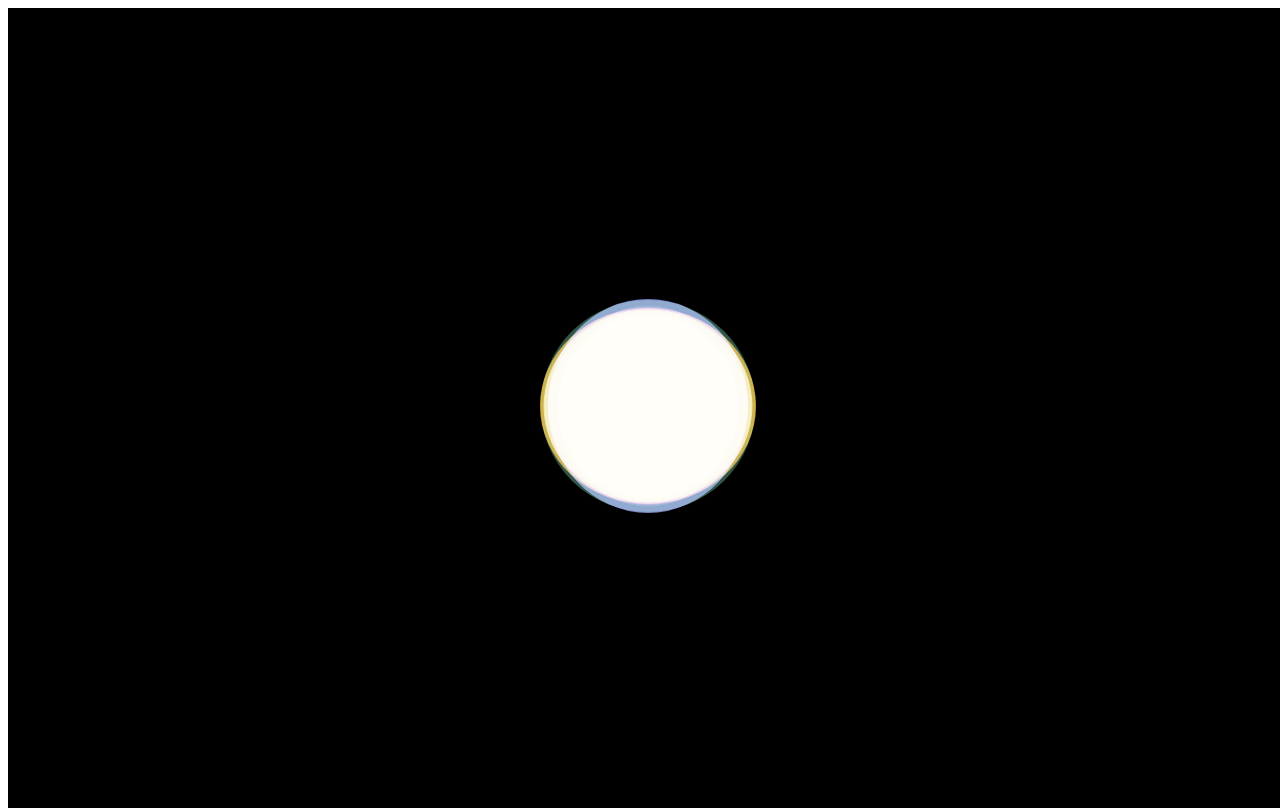
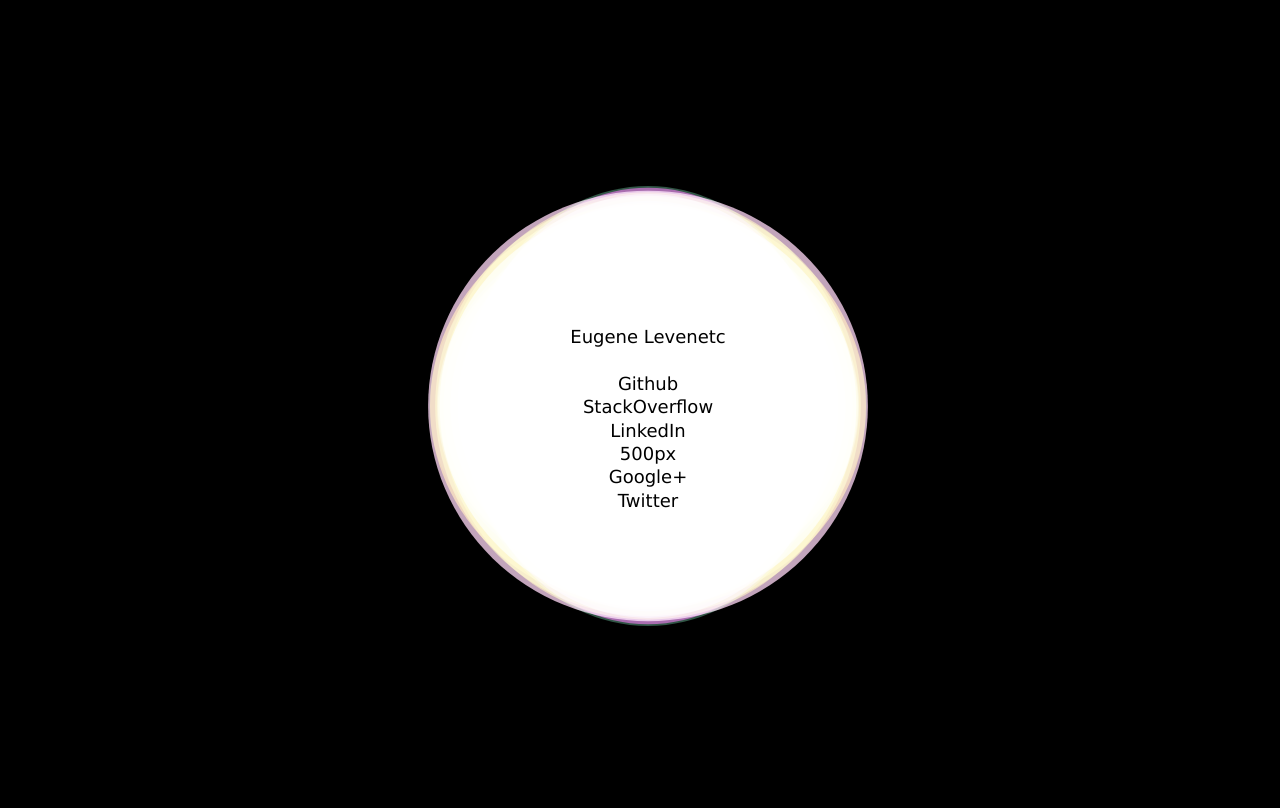
Before and after one commit to elevenetc/homepage, a plain HTML site: page index.html in a window 1280 px wide. Drawn offline with Linux system fonts and the light colour scheme.

Commit message:
Add text links and fix circle animations

```diff
--- a/index.html
+++ b/index.html
@@ -18,92 +18,205 @@
         .inner {
             margin-left: auto;
             margin-right: auto;
-            width: 700px;
+            width: 500px;
         }
 
     </style>
 </head>
-<body>
+<body style="background:black">
 
-<div class="outer" style="background:black">
+<div class="outer">
     <div class="middle">
-        <div class="inner" style="width:700px; margin:0 auto;background:black">
-            <canvas id="canvas-container" width="700" height="700"></canvas>
+        <div class="inner" style="width:500px; margin:0 auto">
+            <canvas id="canvas-container" width="500" height="500"></canvas>
         </div>
     </div>
 </div>
 
 <script type="text/javascript">
 
-    var canvas = document.getElementById('canvas-container');
-    var context = canvas.getContext('2d');
+    const canvas = document.getElementById('canvas-container');
+    const context = canvas.getContext('2d');
+    const fontSize = 18;
+
+    context.font = fontSize + "px Lucida Grande";
 
     var centerX = canvas.width / 2;
     var centerY = canvas.height / 2;
 
-    context.globalCompositeOperation = 'screen';
-    var alpha = 1;
-    var circles = [];
+    var maxAlpha = 0.8;
+    const circles = [];
+    const texts = [
+        new Text(context, "Eugene Levenetc", null),
+        new Text(context, "", null),
+        new Text(context, "Github", "https://github.com/elevenetc"),
+        new Text(context, "StackOverflow", "http://stackoverflow.com/users/798165/fox-in-socks?tab=profile"),
+        new Text(context, "LinkedIn", "https://www.linkedin.com/in/elevenets"),
+        new Text(context, "500px", "https://500px.com/e-levenetc"),
+        new Text(context, "Google+", "https://plus.google.com/+EugeneLevenetc/posts"),
+        new Text(context, "Twitter", "https://twitter.com/elevenetc")
+    ];
 
-    for (var i = 0; i < 10; i++) {
+    for (var i = 0; i < 20; i++) {
         var color = '#' + Math.floor(Math.random() * 16777215).toString(16);
-        var scaleX = getRandom(0.8, 1.1);
-        var scaleY = getRandom(0.8, 1.1);
-        circles[i] = new Circle(centerX, centerY, scaleX, scaleY, 0.8, color);
+        circles[i] = new Circle(centerX, centerY, maxAlpha, color);
     }
+
+    canvas.addEventListener('mousemove', function (evt) {
+
+        const rect = canvas.getBoundingClientRect();
+        const mX = evt.clientX - rect.left;
+        const mY = evt.clientY - rect.top;
+        var foundItem = false;
+
+        for (var i = 0; i < texts.length; i++) {
+            var text = texts[i];
+            if (text.contains(mX, mY)) {
+                foundItem = true;
+                text.mouseOverHandler();
+            } else {
+                text.mouseOutHandler();
+            }
+        }
+
+        document.body.style.cursor = foundItem ? 'pointer' : 'default';
+
+    }, false);
+
+    canvas.addEventListener('mousedown', function (evt) {
+        const rect = canvas.getBoundingClientRect();
+        const mX = evt.clientX - rect.left;
+        const mY = evt.clientY - rect.top;
+        for (var i = 0; i < texts.length; i++) {
+            var text = texts[i];
+            if (text.contains(mX, mY)) text.mouseClickHandler();
+        }
+    }, false);
 
     window.requestAnimationFrame(draw);
 
     function draw() {
-        context.clearRect(0, 0, 700, 700);
-
-        for (var i = 0; i < circles.length; i++) {
-            circles[i].onDraw(context);
-        }
-
-
+        context.clearRect(0, 0, 500, 500);
+        drawCircles();
+        drawTexts();
         window.requestAnimationFrame(draw);
     }
 
-    function drawCircle(context, x, y, scaleX, scaleY, alpha, color) {
+    function drawTexts() {
+        context.globalCompositeOperation = "source-over";
+        var yOffset = 0;
+        const itemDistance = 0.3;
+        const listOffset = (texts.length) * fontSize / 2;
 
+        for (var i = 0; i < texts.length; i++) {
+            var text = texts[i];
+            var x = centerX - text.getWidth() / 2;
+            var y = centerY - text.getHeight() / 2 + yOffset;
+            text.onDraw(context, x, y  - listOffset, i);
+
+            yOffset += text.getHeight() + fontSize * itemDistance;
+        }
     }
 
-    function Circle(x, y, scaleX, scaleY, alpha, color) {
+    function drawCircles() {
+        context.globalCompositeOperation = 'screen';
+        for (var i = 0; i < circles.length; i++) circles[i].onDraw(context);
+    }
 
-        var maxScaleY = 1.1;
-        var minScaleY = 0.9;
-        var yDirection = Math.random() > 0.5 ? 1 : -1;
+    function Circle(x, y, maxAlpha, color) {
+
+        this.color = color;
+
+        const radius = 200;
+        const maxScaleY = 1.1;
+        const minScaleY = 0.9;
+        const scaleYDiff = maxScaleY - minScaleY;
         var currentScaleY = getRandom(minScaleY, maxScaleY);
 
-
-        var maxScaleX = 1.1;
-        var minScaleX = 0.9;
-        var xDirection = Math.random() > 0.5 ? 1 : -1;
+        const maxScaleX = 1.1;
+        const minScaleX = 0.9;
+        const scaleXDiff = maxScaleX - minScaleX;
         var currentScaleX = getRandom(minScaleX, maxScaleX);
 
-        var scaleRateX = getRandom(0.0009, 0.001);
-        var scaleRateY = getRandom(0.0009, 0.001);
+        const scaleRateX = getRandom(0.001, 0.02);
+        const scaleRateY = getRandom(0.001, 0.02);
+
+        var xS = getRandom(1, 10);
+        var yS = getRandom(1, 10);
+        var alpha = 0;
 
         this.onDraw = function (context) {
             context.save();
             context.beginPath();
             context.setTransform(1, 0, 0, 1, x, y);
-//            context.translate(x, y);
-            context.scale(currentScaleX, currentScaleY);
-            context.arc(0, 0, 100, 0, 2 * Math.PI);
+            context.scale(currentScaleX + minScaleX, currentScaleY + minScaleY);
+            context.arc(0, 0, radius, 0, 2 * Math.PI);
             context.globalAlpha = alpha;
-            context.fillStyle = color;
+            context.fillStyle = this.color;
             context.fill();
             context.restore();
 
-            currentScaleX += scaleRateX * xDirection;
-            if (currentScaleX >= maxScaleX)xDirection = -1;
-            else if (currentScaleX <= minScaleX) xDirection = 1;
+            currentScaleX = (Math.sin(xS) / 2 + 0.5) * scaleXDiff;
+            currentScaleY = (Math.sin(yS) / 2 + 0.5) * scaleYDiff;
+            xS += scaleRateX;
+            yS += scaleRateY;
 
-            currentScaleY += scaleRateY * yDirection;
-            if (currentScaleY >= maxScaleY)yDirection = -1;
-            else if (currentScaleY <= minScaleY) yDirection = 1;
+            if (alpha < maxAlpha) alpha += 0.01;
+        }
+    }
+
+    function Text(context, text, link) {
+
+        Text.prototype.overColor = '#3C3C3C';
+        Text.prototype.outColor = 'black';
+
+        var textMetrics = context.measureText(text);
+        const height = fontSize;
+        const width = textMetrics.width;
+        var x;
+        var y;
+        this.color = "black";
+
+        this.onDraw = function (context, x, y) {
+            this.x = x;
+            this.y = y;
+            context.save();
+            context.fillStyle = this.color;
+            context.fillText(text, x, y + height);
+            context.restore();
+        };
+
+        this.getText = function () {
+            return text;
+        };
+
+        this.getWidth = function () {
+            return width;
+        };
+
+        this.getHeight = function () {
+            return height;
+        };
+
+        this.contains = function (x, y) {
+            if(link == null) return false;
+            if (x >= this.x && y >= this.y && this.x + width > x && this.y + height > y) {
+                return true;
+            } else {
+                return false
+            }
+        };
+
+        this.mouseOverHandler = function () {
+            this.color = this.overColor;
+        };
+
+        this.mouseOutHandler = function () {
+            this.color = this.outColor;
+        };
+
+        this.mouseClickHandler = function () {
+            window.open(link, "_black");
         }
     }
 
@@ -111,6 +224,7 @@
         return Math.random() * (max - min) + min;
     }
 
+
 </script>
 
 </body>
```
